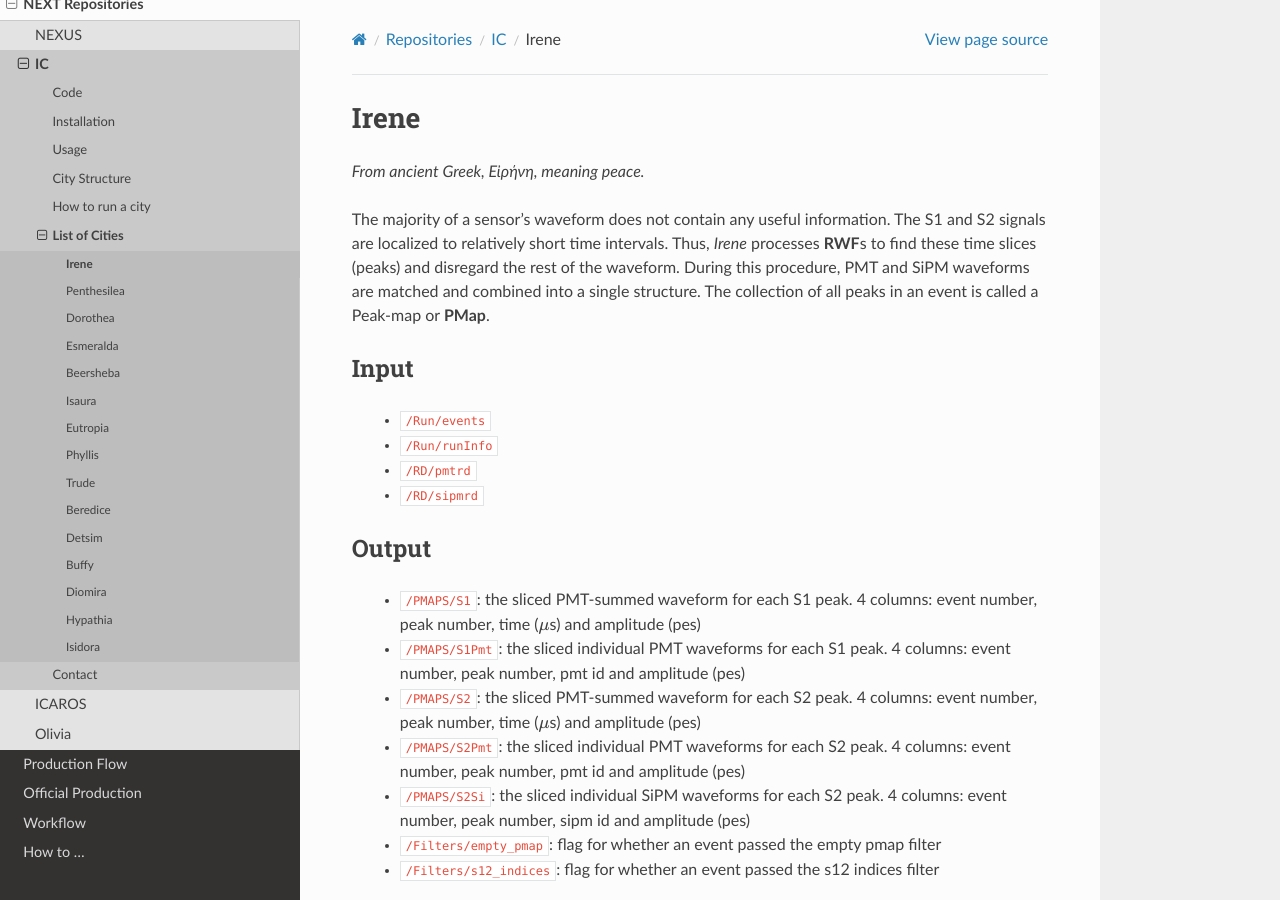
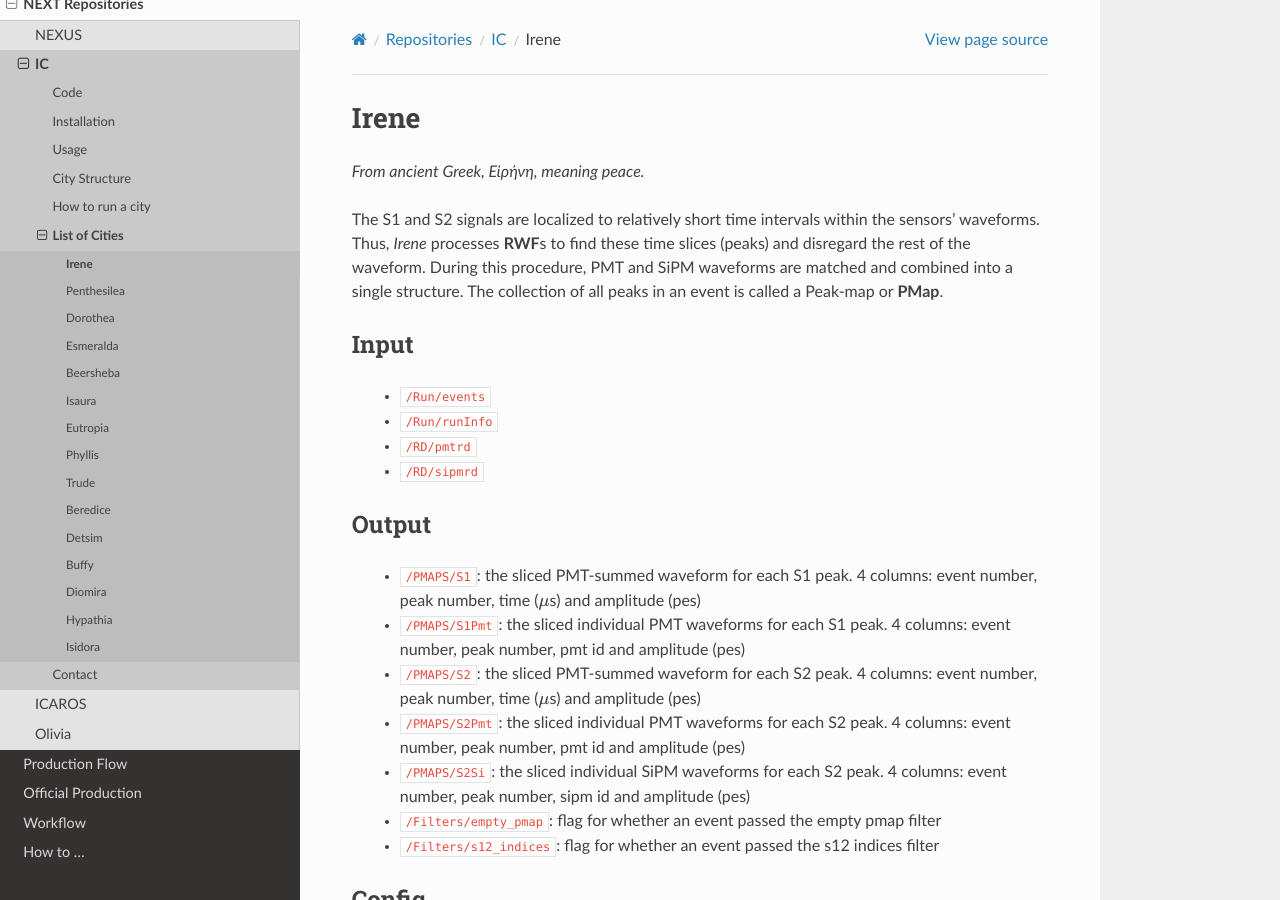
Before and after one commit to next-exp/sw-docs, a Sphinx documentation site: the page built from docs/source/irene.rst, in a window 1280 px wide and 900 px high. Built offline with Sphinx 7.4.7 and the Read the Docs theme 2.0.0, drawn with Linux system fonts in a browser that asks for light colours.

Commit message:
Rephrase introductory sentence
Let's be more positive :)

```diff
--- a/docs/source/irene.rst
+++ b/docs/source/irene.rst
@@ -3,7 +3,7 @@ Irene
 
 *From ancient Greek, Εἰρήνη, meaning peace.*
 
-The majority of a sensor's waveform does not contain any useful information. The S1 and S2 signals are localized to relatively short time intervals. Thus, *Irene* processes **RWF**\ s to find these time slices (peaks) and disregard the rest of the waveform. During this procedure, PMT and SiPM waveforms are matched and combined into a single structure. The collection of all peaks in an event is called a Peak-map or **PMap**.
+The S1 and S2 signals are localized to relatively short time intervals within the sensors' waveforms. Thus, *Irene* processes **RWF**\ s to find these time slices (peaks) and disregard the rest of the waveform. During this procedure, PMT and SiPM waveforms are matched and combined into a single structure. The collection of all peaks in an event is called a Peak-map or **PMap**.
 
 .. _Irene input:
 
```
